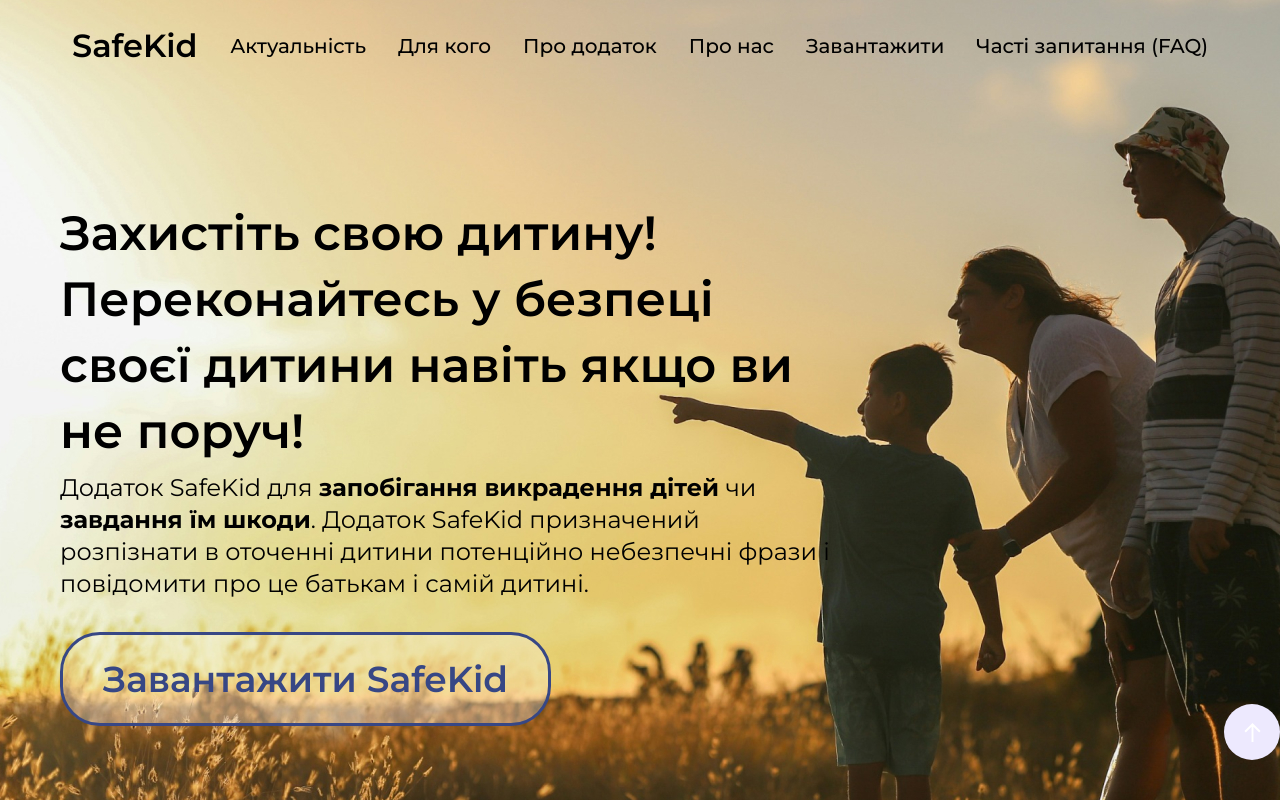
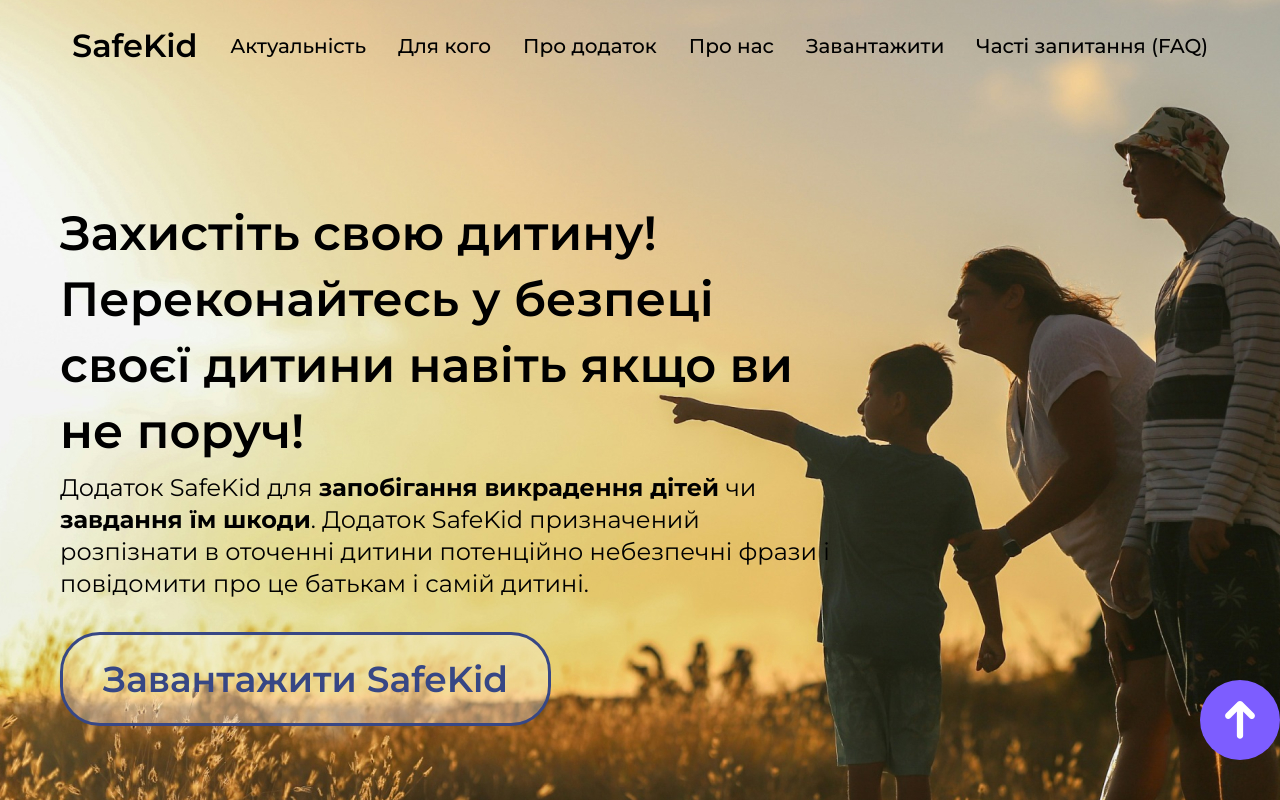
Before and after one commit to OlesiaTr/safekid-landing-page, a Next.js app: page / in a window 1280 px wide. Shown: the top 800 px of the page. Built offline with nearby package versions, Linux system fonts and the light colour scheme.

Commit message:
* scroll-to-top-btn sizes

```diff
--- a/src/components/ui/scroll-to-top-btn/scroll-to-top-btn.module.css
+++ b/src/components/ui/scroll-to-top-btn/scroll-to-top-btn.module.css
@@ -6,8 +6,8 @@
 
 .scrollBtn::before {
   content: '';
-  width: 19px;
-  height: 19px;
+  width: 20px;
+  height: 20px;
   background-image: url('/icons/icon_arrow.svg');
   background-size: cover;
   display: inline-block;
@@ -16,6 +16,13 @@
   align-items: center;
 }
 
+@media screen and (min-width: 1024px) {
+  .scrollBtn::before {
+    width: 50px;
+    height: 50px;
+  }
+}
+
 @media screen and (min-width: 1280px) {
   .scrollBtn {
     right: calc((100vw - 1280px) * 0.5);
--- a/src/components/ui/scroll-to-top-btn/scroll-to-top-btn.tsx
+++ b/src/components/ui/scroll-to-top-btn/scroll-to-top-btn.tsx
@@ -18,7 +18,7 @@
       href="/"
       className={clsx(
         css.scrollBtn,
-        'fixed bottom-10 right-1 size-14 cursor-pointer bg-violet-100 text-white transition',
+        'fixed bottom-10 right-1 size-[50px] cursor-pointer bg-pressed text-white transition lg:size-[80px]',
         'z-[2] rounded-full hover:bg-hover active:bg-pressed',
         { 'opacity-0': !isVisible },
       )}
```
Also changed, not shown: public/icons/icon_arrow.svg.
